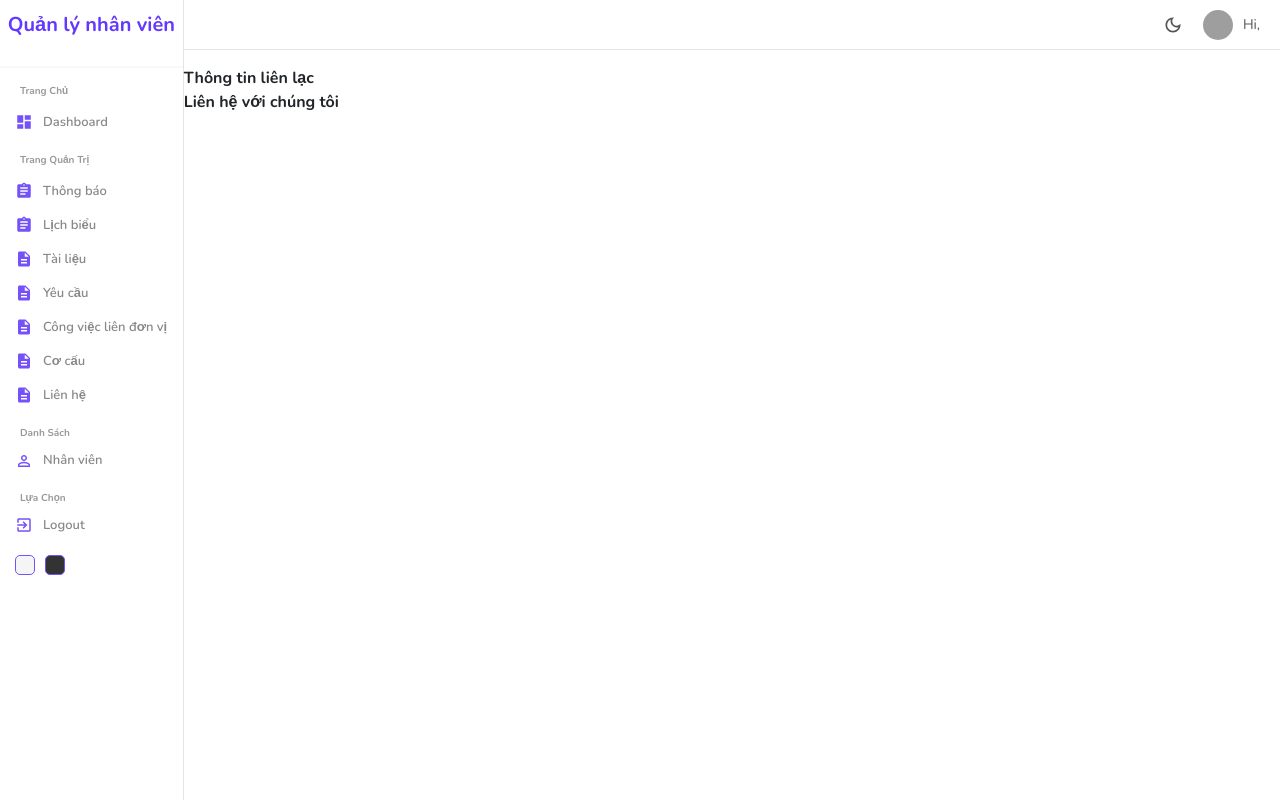
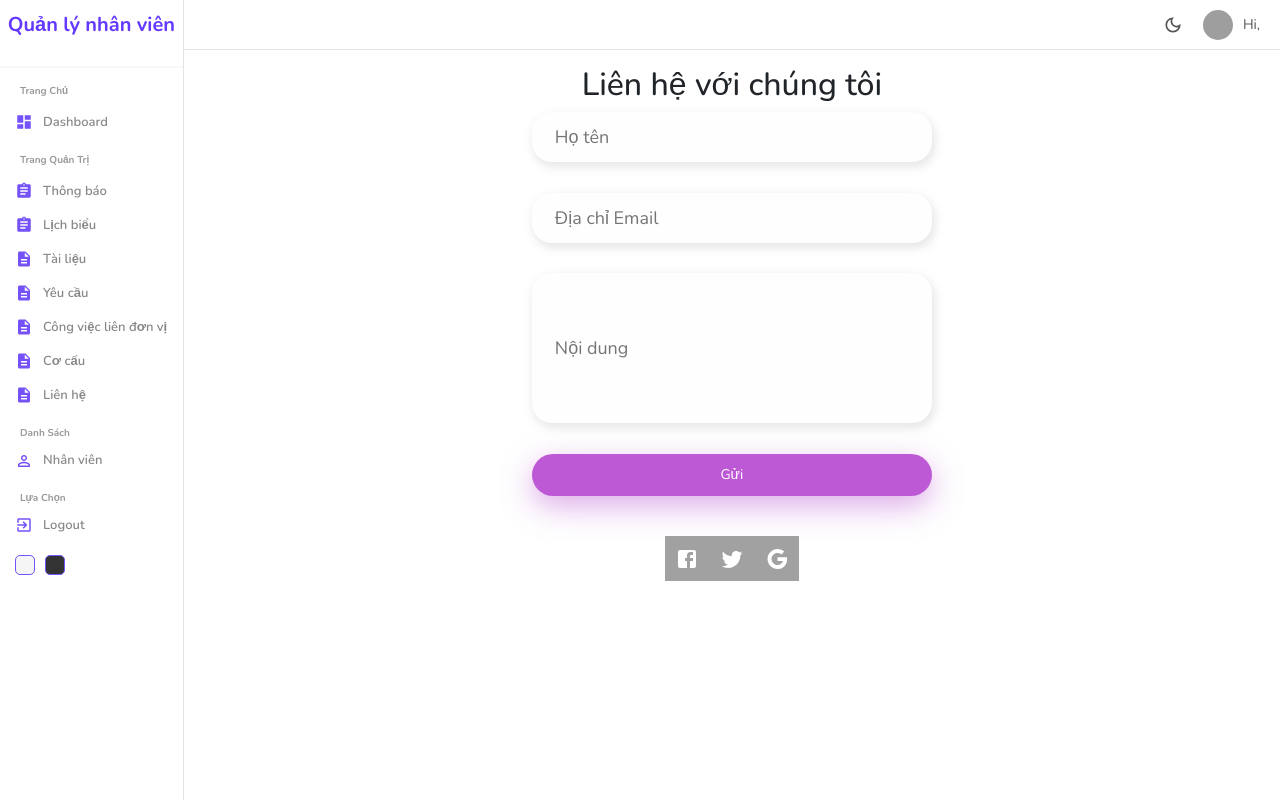
Before and after one commit to anvu20522165/STAFF_MANAGEMENT_FRONTEND, a React (Create React App) app: page /contact in a window 1280 px wide. Built offline with nearby package versions, Linux system fonts and the light colour scheme; grey boxes are pictures that could not be loaded.

Commit message:
contact updated

```diff
--- a/src/pages/contact/Contact.jsx
+++ b/src/pages/contact/Contact.jsx
@@ -2,6 +2,9 @@ import React from 'react';
 import Sidebar from '../../components/sidebar/Sidebar';
 import Navbar from '../../components/navbar/Navbar';
 import './Contact.scss';
+import FacebookIcon from '@mui/icons-material/Facebook';
+import TwitterIcon from '@mui/icons-material/Twitter';
+import GoogleIcon from '@mui/icons-material/Google';
 const Contact = () => {
     return (
         <div className="home">
@@ -9,10 +12,29 @@ const Contact = () => {
             <div className="homeContainer">
                 <Navbar />
                 <div className="contactTitle">
-                    <b>Thông tin liên lạc</b>
+                    <h2>Liên hệ với chúng tôi</h2>
                 </div>
-                <div className="content">
-                    <b>Liên hệ với chúng tôi</b>
+                <div class="form">
+                    <form action="" id="form1">
+                        <input type="text" id="fname" name="fname" placeholder="Họ tên" />
+                        <br />
+                        <input type="text" id="femail" name="femail" placeholder="Địa chỉ Email" />
+                        <br />
+                        <input type="text" id="fcontent" name="fcontent" placeholder="Nội dung" />
+                        <br />
+                        <input type="submit" value="Gửi" />
+                    </form>
+                </div>
+                <div className="socials">
+                    <button className="facebook">
+                        <FacebookIcon className="icon" />
+                    </button>
+                    <button className="twitter">
+                        <TwitterIcon className="icon" />
+                    </button>
+                    <button className="GG">
+                        <GoogleIcon className="icon" />
+                    </button>
                 </div>
             </div>
         </div>
--- a/src/pages/contact/Contact.scss
+++ b/src/pages/contact/Contact.scss
@@ -0,0 +1,75 @@
+.contactTitle {
+    text-align: center;
+}
+.form {
+    text-align: left;
+}
+#form1 {
+    width: 400px;
+    background: #fff;
+    margin: 0 auto;
+}
+#form1 input[type='text'] {
+    width: 100%;
+    box-sizing: border-box;
+    font-size: 18px;
+    color: #555;
+    display: block;
+    line-height: 1.2;
+    background-color: #fefefe;
+    border-radius: 20px;
+    margin-bottom: 10px;
+    height: 50px;
+    padding: 0 20px 0 23px;
+    border: 0;
+    box-shadow: 2px 4px 10px 1px rgba(201, 201, 201, 0.47);
+    -moz-box-shadow: 0 5px 20px 0 rgba(0, 0, 0, 0.05);
+    -webkit-box-shadow: 2px 4px 10px 1px rgba(201, 201, 201, 0.47);
+    -o-box-shadow: 0 5px 20px 0 rgba(0, 0, 0, 0.05);
+    -ms-box-shadow: 0 5px 20px 0 rgba(0, 0, 0, 0.05);
+}
+#form1 input[type='text']:focus {
+    border: 0;
+    outline: none;
+    box-shadow: 0 5px 20px 0 rgb(250 66 81 / 10%);
+    -moz-box-shadow: 0 5px 20px 0 rgba(250, 66, 81, 0.1);
+    -webkit-box-shadow: 0 5px 20px 0 rgb(250 66 81 / 10%);
+    -o-box-shadow: 0 5px 20px 0 rgba(250, 66, 81, 0.1);
+    -ms-box-shadow: 0 5px 20px 0 rgba(250, 66, 81, 0.1);
+}
+#form1 #fcontent {
+    outline: none;
+    min-height: 150px;
+}
+#form1 input[type='submit'] {
+    background-color: #bd59d4;
+    height: 42px;
+    padding: 5px 20px;
+    border-radius: 21px;
+    font-size: 14px;
+    text-tranforms: uppercase;
+    color: #fff;
+    border: 0;
+    box-shadow: 0 10px 30px 0 rgb(189 89 212 / 50%);
+    -moz-box-shadow: 0 10px 30px 0 rgba(189, 89, 212, 0.5);
+    -webkit-box-shadow: 0 10px 30px 0 rgb(189 89 212 / 50%);
+    -o-box-shadow: 0 10px 30px 0 rgba(189, 89, 212, 0.5);
+    -ms-box-shadow: 0 10px 30px 0 rgba(189, 89, 212, 0.5);
+}
+#form1 input[type='submit']:hover {
+    background: #cc4949;
+}
+.socials {
+    text-align: center;
+    margin-top: 40px;
+    justify-items: auto;
+}
+.facebook:hover {
+    background: #0015ff;
+}
+.twitter:hover {
+    background: #7681ff;
+}
+.GG:hover {
+    background: #cc4949;
+}
```
